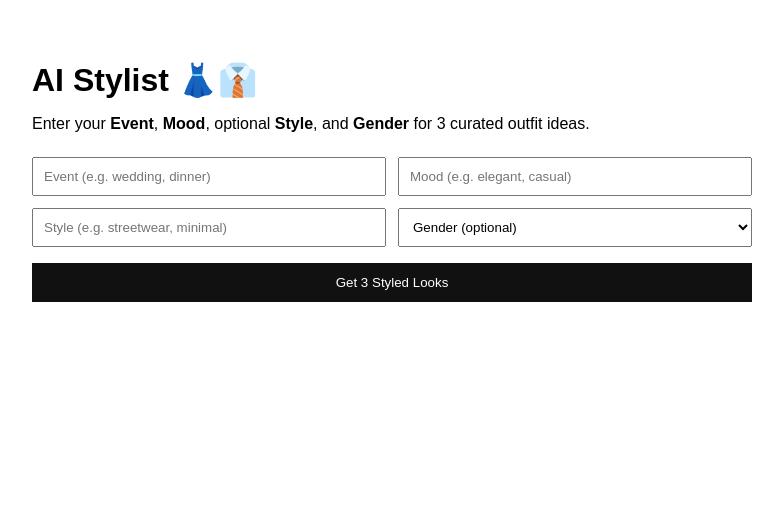
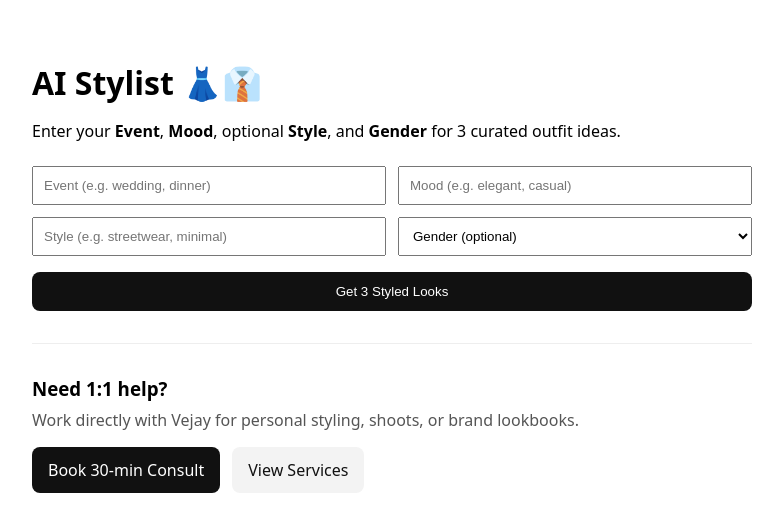
Before and after one commit to vejay650/vesture-os-mvp, a Next.js app: page / in a window 1280 px wide. Shown: the top 532 px of the page, without its empty margins (248-1031 px from the left). Built offline with nearby package versions, Linux system fonts and the light colour scheme.

Commit message:
Update index.tsx

```diff
--- a/pages/index.tsx
+++ b/pages/index.tsx
@@ -1,5 +1,6 @@
 // pages/index.tsx
 import { useState } from "react";
+import Link from "next/link";
 
 export default function Home() {
   const [event, setEvent] = useState("");
@@ -30,7 +31,7 @@ export default function Home() {
       } else {
         setSuggestions(Array.isArray(data?.suggestions) ? data.suggestions : []);
       }
-    } catch (err: any) {
+    } catch {
       setError("Failed to reach server.");
     } finally {
       setLoading(false);
@@ -38,13 +39,24 @@ export default function Home() {
   };
 
   return (
-    <main style={{ padding: "2rem", fontFamily: "sans-serif", maxWidth: 720, margin: "0 auto" }}>
+    <main
+      style={{
+        padding: "2rem",
+        fontFamily: "system-ui, -apple-system, Segoe UI, Roboto, sans-serif",
+        maxWidth: 720,
+        margin: "0 auto",
+      }}
+    >
       <h1 style={{ marginBottom: 8 }}>AI Stylist 👗👔</h1>
       <p style={{ marginBottom: 24 }}>
-        Enter your <strong>Event</strong>, <strong>Mood</strong>, optional <strong>Style</strong>, and <strong>Gender</strong> for 3 curated outfit ideas.
+        Enter your <strong>Event</strong>, <strong>Mood</strong>, optional{" "}
+        <strong>Style</strong>, and <strong>Gender</strong> for 3 curated outfit ideas.
       </p>
 
-      <form onSubmit={handleSubmit} style={{ display: "grid", gap: 12, gridTemplateColumns: "1fr 1fr" }}>
+      <form
+        onSubmit={handleSubmit}
+        style={{ display: "grid", gap: 12, gridTemplateColumns: "1fr 1fr" }}
+      >
         <input
           placeholder="Event (e.g. wedding, dinner)"
           value={event}
@@ -86,14 +98,15 @@ export default function Home() {
             border: "none",
             cursor: "pointer",
             gridColumn: "1 / span 2",
-            marginTop: 4
+            marginTop: 4,
+            borderRadius: 8,
           }}
         >
           {loading ? "Styling..." : "Get 3 Styled Looks"}
         </button>
       </form>
 
-      {error && <p style={{ color: "red", marginTop: 16 }}>{error}</p>}
+      {error && <p style={{ color: "crimson", marginTop: 16 }}>{error}</p>}
 
       {suggestions.length > 0 && (
         <section style={{ marginTop: 24 }}>
@@ -105,6 +118,43 @@ export default function Home() {
           </ol>
         </section>
       )}
+
+      {/* Consulting CTA */}
+      <hr style={{ margin: "32px 0", border: 0, borderTop: "1px solid #eee" }} />
+      <section style={{ display: "grid", gap: 8 }}>
+        <h3 style={{ margin: 0 }}>Need 1:1 help?</h3>
+        <p style={{ margin: 0, color: "#555" }}>
+          Work directly with Vejay for personal styling, shoots, or brand lookbooks.
+        </p>
+        <div style={{ display: "flex", gap: 12, marginTop: 8 }}>
+          <Link href="/consult" legacyBehavior>
+            <a
+              style={{
+                padding: "12px 16px",
+                background: "#111",
+                color: "#fff",
+                borderRadius: 8,
+                textDecoration: "none",
+              }}
+            >
+              Book 30-min Consult
+            </a>
+          </Link>
+          <Link href="/consult" legacyBehavior>
+            <a
+              style={{
+                padding: "12px 16px",
+                background: "#f3f3f3",
+                color: "#111",
+                borderRadius: 8,
+                textDecoration: "none",
+              }}
+            >
+              View Services
+            </a>
+          </Link>
+        </div>
+      </section>
     </main>
   );
 }
```
